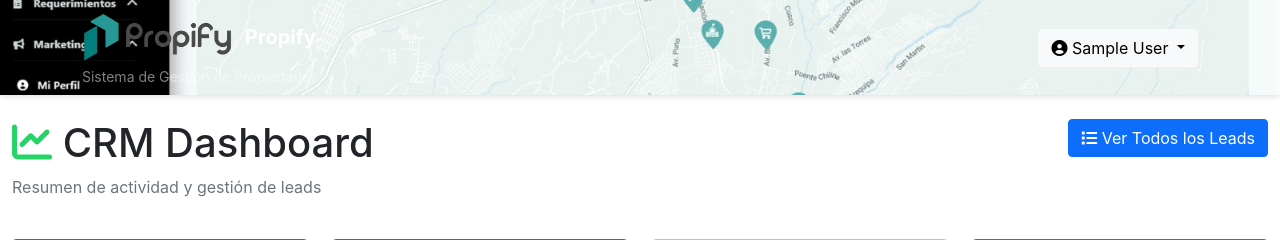
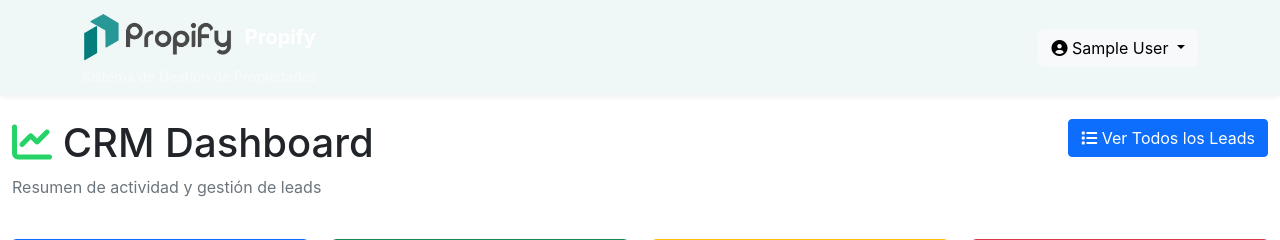
Before and after one commit to propifyperu/janisprueba2, a Django app: page /dashboard/crm/ in a window 1280 px wide. Shown: the top 240 px of the page. Run offline with Django 5.2, Linux system fonts and the light colour scheme; the visitor is signed in with stand-in values (Sample User, id 1); data comes from the database, SQL or seed files in the repository; data that the repository does not hold is empty; parts of the project's set-up code (start-up, migrations or seed data) failed here and were passed over.

Commit message:
UI: header background -> light green for visual consistency

```diff
--- a/properties/templates/properties/base_dashboard.html
+++ b/properties/templates/properties/base_dashboard.html
@@ -30,8 +30,9 @@
     .navbar-header {
         position: relative;
         z-index: 2000; /* mantener por encima del sidebar al inicio */
-        background: transparent;
-            padding-bottom: 1.5rem; /* espacio adicional debajo del header */
+        /* usar mismo verde claro que el layout para consistencia */
+        background: rgba(4,125,125,0.06);
+        padding-bottom: 1.5rem; /* espacio adicional debajo del header */
     }
 
     /* Línea divisoria inferior del header que coincide con el color del sidebar */
--- a/templates/base.html
+++ b/templates/base.html
@@ -19,12 +19,11 @@
         }
 
         .navbar-header {
-            background-image: url('/media/header.jpeg');
-            background-size: cover;
-            background-position: center center;
-            color: #ffffff;
+            /* fondo verde claro consistente con el resto de la UI */
+            background: rgba(4,125,125,0.06);
+            color: #043737;
             padding: 0.5rem 0;
-            box-shadow: 0 2px 6px rgba(0, 0, 0, 0.12);
+            box-shadow: 0 2px 6px rgba(0, 0, 0, 0.06);
         }
 
         .navbar-header .navbar-brand {
```
